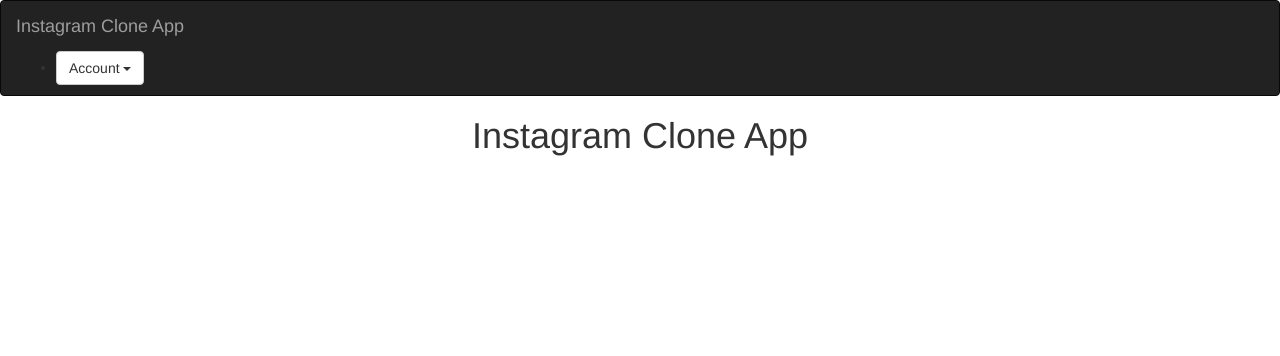
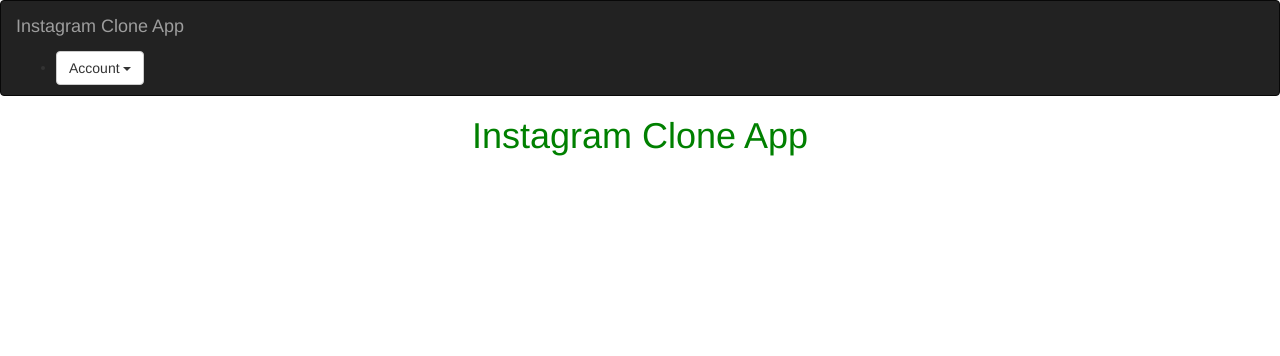
Before and after one commit to munganyendesandrine/InstagramClone, a Django app: page / in a window 1280 px wide. Shown: the top 356 px of the page. Run offline with Django 3.2, Linux system fonts and the light colour scheme; the visitor is signed in with stand-in values (Sample User, id 1); some libraries are stand-ins or nearby versions.

Commit message:
css stylings added

```diff
--- a/instagram_cloneapp/templates/registration/base.html
+++ b/instagram_cloneapp/templates/registration/base.html
@@ -1,5 +1,5 @@
 {% load bootstrap3 %}
-{% load static %}
+{% load staticfiles %}
 <!DOCTYPE html>
 <html>
 
@@ -16,6 +16,7 @@
 
   {% block styles %}
     {% bootstrap_css %}
+    <link rel="stylesheet" href="{% static 'css/instagclone.css' %}">
   {% endblock %}
 
 </head>
--- /dev/null
+++ b/static/css/instagclone.css
@@ -0,0 +1,4 @@
+h1
+{
+  color: green;
+}
```
